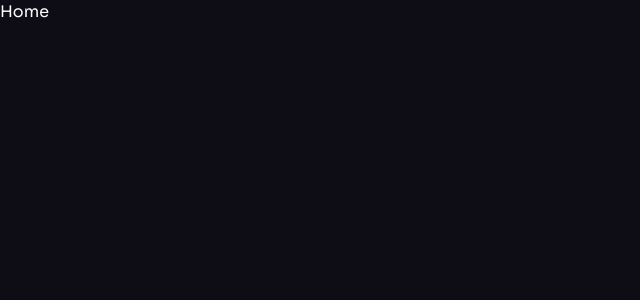
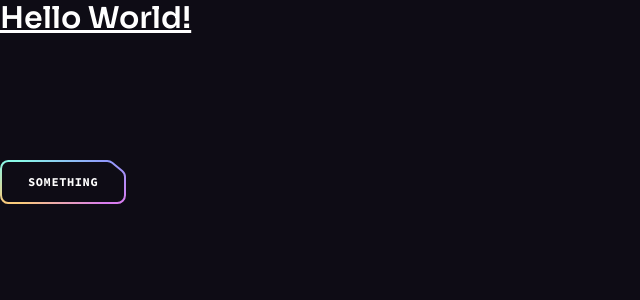
Before and after one commit to JoesephEgbenchong/brainwave, a React (Create React App) app: page / in a window 1280 px wide. Shown: the top 300 px of the page, without its empty margins (0-640 px from the left). Built offline with nearby package versions, Linux system fonts and the light colour scheme.

Commit message:
Created Button component

```diff
--- a/public/index.html
+++ b/public/index.html
@@ -2,14 +2,14 @@
 <html lang="en">
   <head>
     <meta charset="utf-8" />
-    <link rel="icon" href="%PUBLIC_URL%/favicon.ico" />
+    <link rel="icon" type="image/svg+xml" href="../src/assets/brainwave-symbol.svg" />
     <meta name="viewport" content="width=device-width, initial-scale=1" />
     <meta name="theme-color" content="#000000" />
     <meta
       name="description"
       content="Web site created using create-react-app"
     />
-    <link rel="apple-touch-icon" href="%PUBLIC_URL%/logo192.png" />
+    <link rel="apple-touch-icon" href="../src/assets/brainwave-symbol.svg" />
     <!--
       manifest.json provides metadata used when your web app is installed on a
       user's mobile device or desktop. See https://developers.google.com/web/fundamentals/web-app-manifest/
--- /dev/null
+++ b/src/components/Button.jsx
@@ -0,0 +1,29 @@
+import React from "react";
+import ButtonSvg from "../assets/svg/ButtonSvg";
+
+const Button = ({ className, href, onClick, children, px, white }) => {
+  const classes = `button relative inline-flex items-center justify-center h-11 transition-colors
+  hover:text-color-1 ${px || 'px-7'} ${white ? 'text-n-8':'text-n-1'} ${className || ''}`;
+
+  const spanClasses = "relative z-10";
+
+  //If we wish to render a button using the component
+  const renderButton = () => (
+    <button className={classes}>
+      <span className={spanClasses}>{children}</span>
+      {ButtonSvg(white)}
+    </button>
+  );
+
+  //if we wish to render a link using the component
+  const renderLink = () => (
+    <a href={href} className={classes}>
+        <span className={spanClasses}>{children}</span>
+        {ButtonSvg(white)}
+    </a>
+  );
+
+  return href ? renderLink() : renderButton();
+};
+
+export default Button;
--- a/src/pages/Home.jsx
+++ b/src/pages/Home.jsx
@@ -1,9 +1,22 @@
-import React from 'react'
+import React from "react";
+
+import ButtonGradient from "../assets/svg/ButtonGradient";
+import Button from "../components/Button";
 
 const Home = () => {
   return (
-    <div>Home</div>
-  )
-}
+    <>
+      <h1 className="text-3xl font-bold underline">Hello World!</h1>
 
-export default Home
+      <div className="pt-[4.75rem] lg:pt-[5.25rem] overflow-hidden">
+        <Button className="mt-10" href="#login">
+            Something
+        </Button>
+      </div>
+
+      <ButtonGradient />
+    </>
+  );
+};
+
+export default Home;
```
Also changed, not shown: public/logo192.png (deleted), public/logo512.png (deleted).
